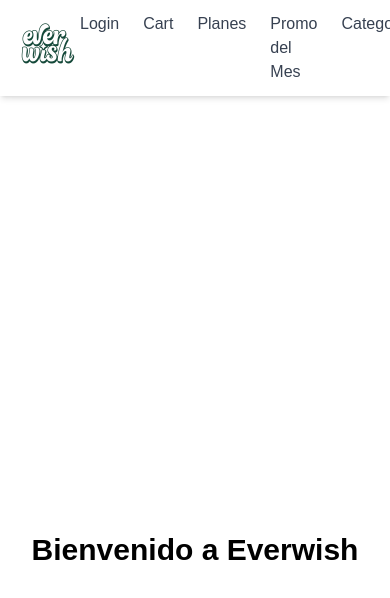
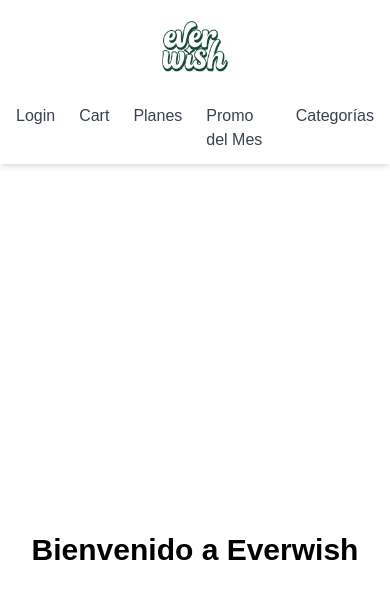
Before and after one commit to everwishhq-commits/EverWish, a Next.js app: page / in a window 390 px wide. Shown: the top 598 px of the page. Built offline with nearby package versions, Linux system fonts and the light colour scheme.

Commit message:
Update header.js

```diff
--- a/app/components/header.js
+++ b/app/components/header.js
@@ -5,10 +5,7 @@ export default function Header({ show }) {
   const [scrolled, setScrolled] = useState(false);
 
   useEffect(() => {
-    const handleScroll = () => {
-      setScrolled(window.scrollY > 50);
-    };
-
+    const handleScroll = () => setScrolled(window.scrollY > 50);
     window.addEventListener("scroll", handleScroll);
     return () => window.removeEventListener("scroll", handleScroll);
   }, []);
@@ -19,18 +16,22 @@ export default function Header({ show }) {
         show ? "opacity-100 translate-y-0" : "opacity-0 -translate-y-10"
       }`}
     >
-      <div className="max-w-6xl mx-auto px-4 py-3 flex items-center justify-between">
-        {/* Logo ya colocado en el header */}
+      <div className="max-w-6xl mx-auto px-4 py-3 flex flex-col items-center md:flex-row md:justify-between md:items-center">
+        {/* Logo */}
         <img
           src="/logo.png"
           alt="Everwish Logo"
           className={`transition-all duration-700 ${
-            scrolled ? "w-12 h-12" : "w-16 h-16"
+            scrolled ? "w-12 h-12 self-start" : "w-20 h-20"
           }`}
         />
 
         {/* Menú */}
-        <nav className="flex space-x-6 text-gray-700 font-medium">
+        <nav
+          className={`mt-3 md:mt-0 flex space-x-6 text-gray-700 font-medium transition-all duration-700 ${
+            scrolled ? "self-end" : ""
+          }`}
+        >
           <a href="#">Login</a>
           <a href="#">Cart</a>
           <a href="#">Planes</a>
```
